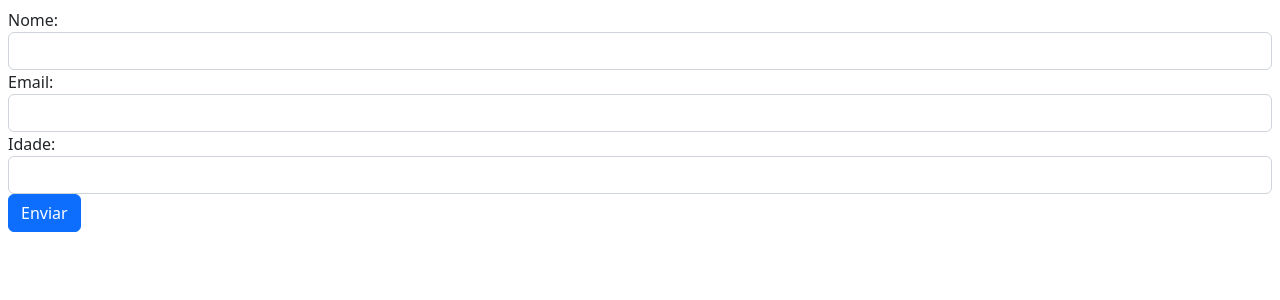
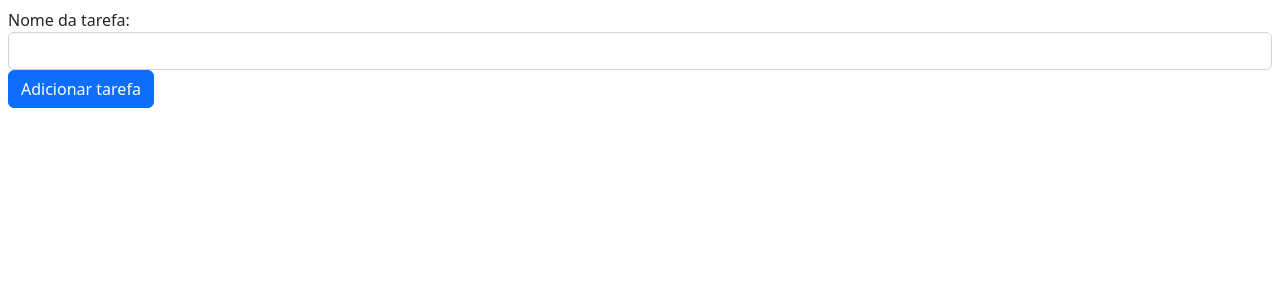
Before and after one commit to murilonerdx/javascript-estudos, a React (Create React App) app in the folder React/primeiro-app/: page / in a window 1280 px wide. Shown: the top 300 px of the page. Built offline with nearby package versions, Linux system fonts and the light colour scheme; the HTML template or start-up script is replaced by a standard one.

Commit message:
praticando

```diff
--- a/React/primeiro-app/src/App.js
+++ b/React/primeiro-app/src/App.js
@@ -2,74 +2,42 @@
 import { useState, useEffect } from 'react'
 
 function App () {
-  const [nome, setNome] = useState('')
-  const [idade, setIdade] = useState('')
-  const [email, setEmail] = useState('')
-
-  const [user, setUser] = useState({})
-  const [users, setUsers] = useState([])
-
-  useEffect(() => {
-    if (Object.keys(user).length > 0) {
-      setUsers((prevUsers) => [...prevUsers, user]);
-    }
-  }, [user]);
+  const [input, setInput] = useState('')
+  const [tarefas, setTarefas] = useState([])
 
   function handleRegister (e) {
     e.preventDefault()
 
-    alert('Usuario registrado')
-    setUser({
-      nome: nome,
-      idade: idade,
-      email: email
-    })
+    alert('Adicionando tarefa')
+    setTarefas([
+      ...tarefas,
+      input
+    ])
+    setInput('')
   }
 
   return (
     <div>
       <form onSubmit={handleRegister} className='m-2 '>
-        <label>Nome: </label>
+        <label>Nome da tarefa: </label>
         <br />
         <input
           class='form-control'
-          value={nome}
-          onChange={e => setNome(e.target.value)}
+          value={input}
+          onChange={e => setInput(e.target.value)}
         />
-
-        <label>Email: </label>
-        <br />
-        <input
-          type='text'
-          value={email}
-          class='form-control'
-          onChange={e => setEmail(e.target.value)}
-        />
-
-        <label>Idade: </label>
-        <br />
-        <input
-          type='text'
-          class='form-control'
-          onChange={e => setIdade(e.target.value)}
-          value={idade}
-        />
-
         <button class='btn btn-primary' type='submit'>
-          Enviar
+          Adicionar tarefa
         </button>
       </form>
 
       <div className='m-2'>
-        {users.map((u, index) => (
-          <li key={index}>
-           <h1>Bem vindo {u.nome}</h1>
-            <br />
-            <span>Email: {u.email}</span>
-            <br />
-            <span>Idade: {u.idade}</span>
-            <br />
-          </li>
+        {tarefas.map(tarefa => (
+          <ul>
+            <li key={tarefa}>
+              <span>{tarefa}</span>
+            </li>
+          </ul>
         ))}
       </div>
     </div>
```
